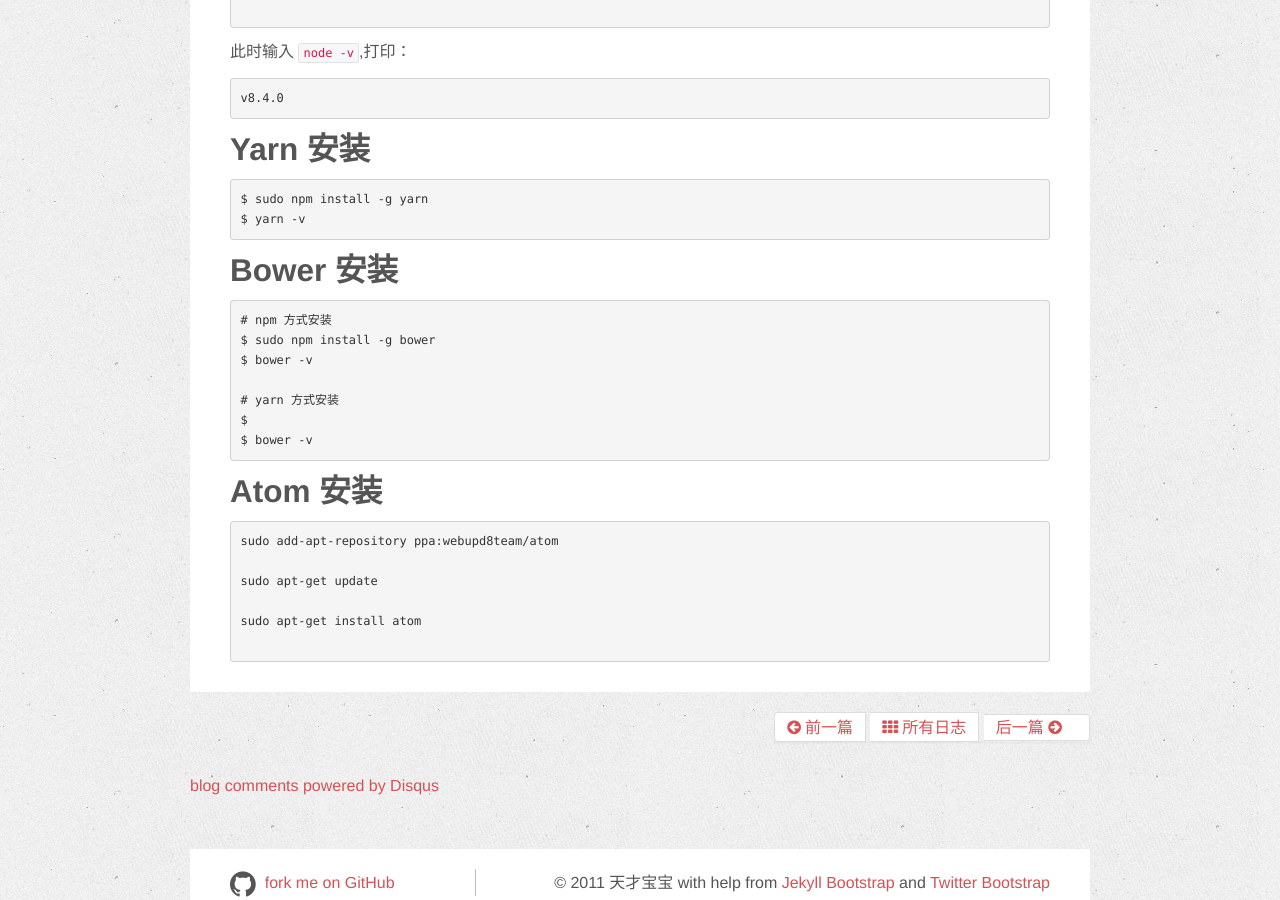
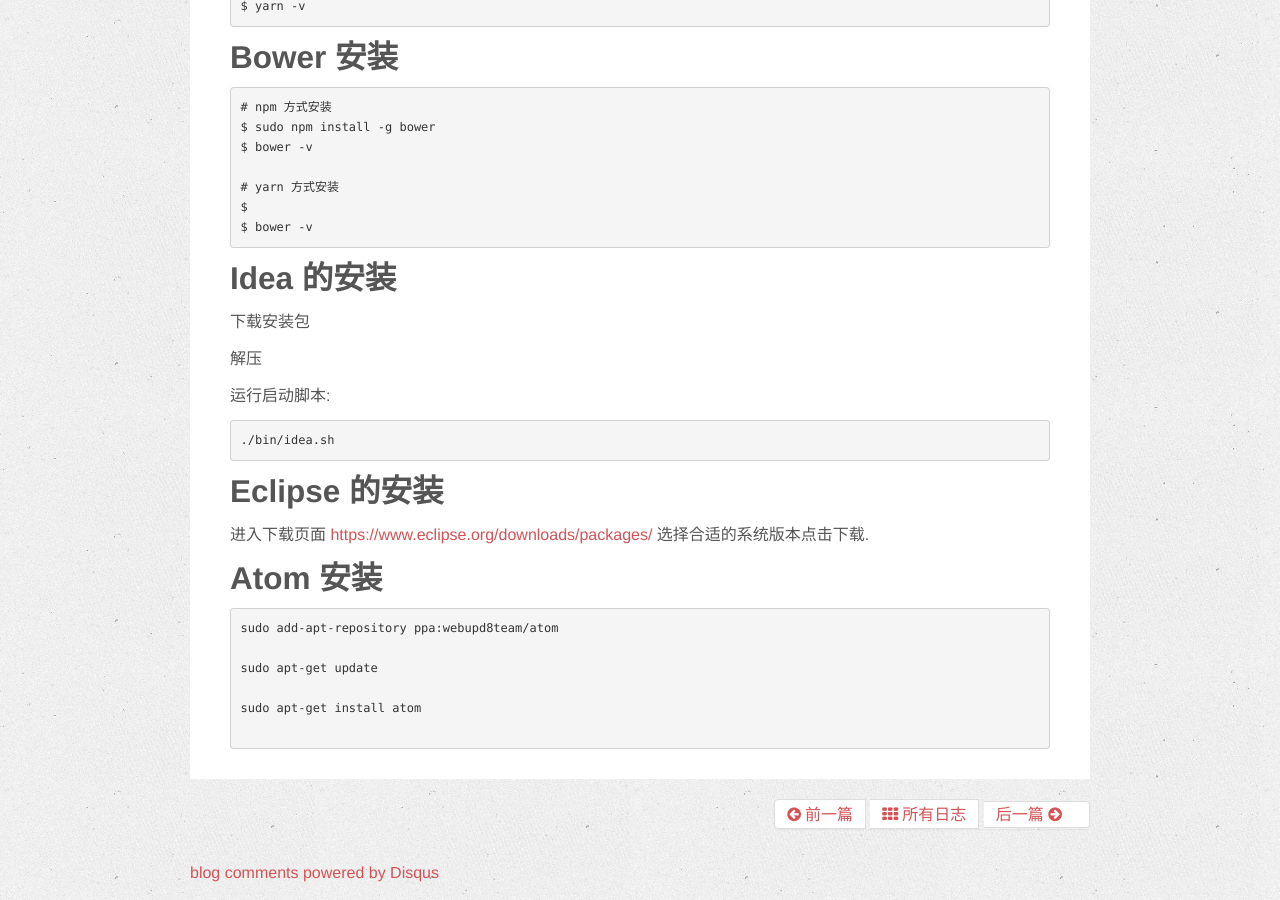
Before and after one commit to wanlp10/wuchao.github.io, a Jekyll site: the page built from _posts/2017-01-01-Ubuntu-Java-Env-Configuration.md, in a window 1280 px wide and 900 px high, scrolled down 8971 px. Built offline with Jekyll 4.4.1, drawn with Linux system fonts in a browser that asks for light colours; nearby versions of some CDN libraries; comment, search, counter and statistics services are not loaded; some of the changed text lies outside the part shown.

Commit message:
initial commit

````diff
--- a/_posts/2017-01-01-Ubuntu-Java-Env-Configuration.md
+++ b/_posts/2017-01-01-Ubuntu-Java-Env-Configuration.md
@@ -60,16 +60,6 @@ deb-src http://mirrors.aliyun.com/ubuntu/ vivid-backports main restricted univer
 ```
 $ sudo apt-get update
 $ sudo apt-get upgrade
-```
-
-## Idea 的安装
-下载安装包
-
-解压
-
-运行启动脚本:
-```
-./bin/idea.sh
 ```
 
 ## JDK 的安装
@@ -496,6 +486,21 @@ $
 $ bower -v
 ```
 
+## Idea 的安装
+下载安装包
+
+解压
+
+运行启动脚本:
+```
+./bin/idea.sh
+```
+
+## Eclipse 的安装
+进入下载页面 [https://www.eclipse.org/downloads/packages/](https://www.eclipse.org/downloads/packages/)
+选择合适的系统版本点击下载.
+
+
 ## Atom 安装
 ```
 sudo add-apt-repository ppa:webupd8team/atom
````
